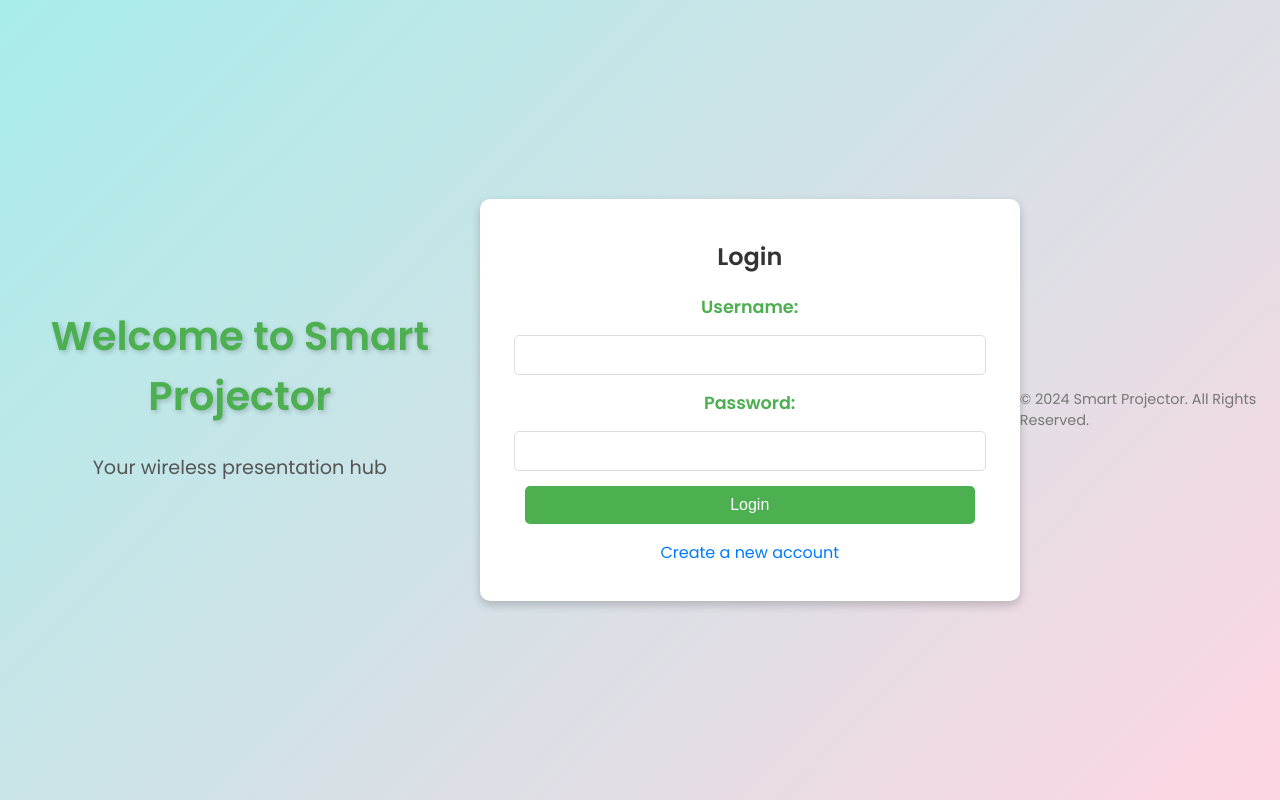
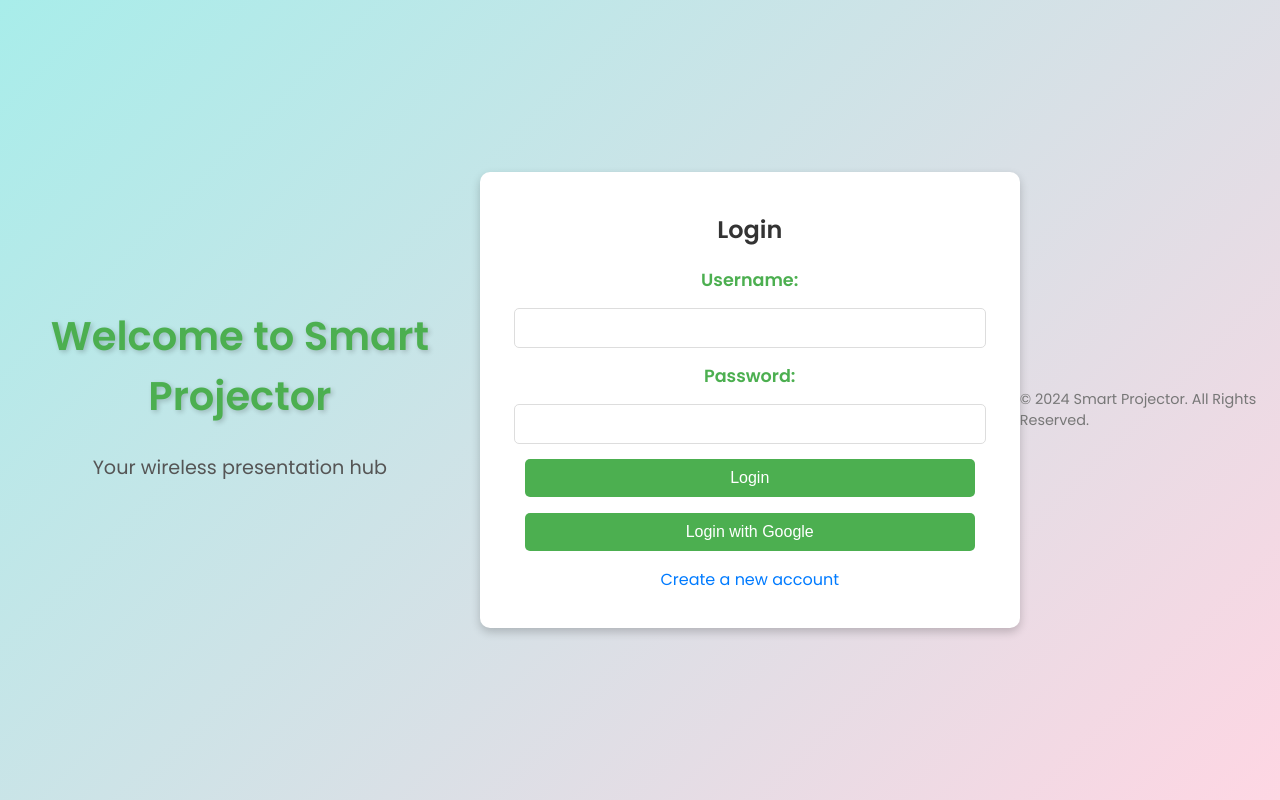
Before and after one commit to suriiya00/Smart_Wireless, a Flask app: page / in a window 1280 px wide. Run offline with Flask 3, Linux system fonts and the light colour scheme.

Commit message:
Update index.html

```diff
--- a/templates/index.html
+++ b/templates/index.html
@@ -1,3 +1,4 @@
+
 <!DOCTYPE html>
 <html lang="en">
 <head>
@@ -16,18 +17,23 @@
     </div>
     <div class="container">
         <h2>Login</h2>
-        <!-- Added autocomplete="on" to the form -->
+        <!-- Login Form -->
         <form action="/login" method="POST" autocomplete="on">
             <label for="username">Username:</label>
-            <!-- Added autocomplete="username" to username input -->
             <input type="text" id="username" name="username" autocomplete="username" required>
 
             <label for="password">Password:</label>
-            <!-- Added autocomplete="current-password" to password input -->
             <input type="password" id="password" name="password" autocomplete="current-password" required>
 
             <button type="submit">Login</button>
         </form>
+        <!-- Google Login Button -->
+        <p>
+            <a href="{{ url_for('google.login') }}">
+                <button type="button">Login with Google</button>
+            </a>
+        </p>
+        <!-- Link to Registration -->
         <p><a href="/register">Create a new account</a></p>
     </div>
     <div class="footer">
```
